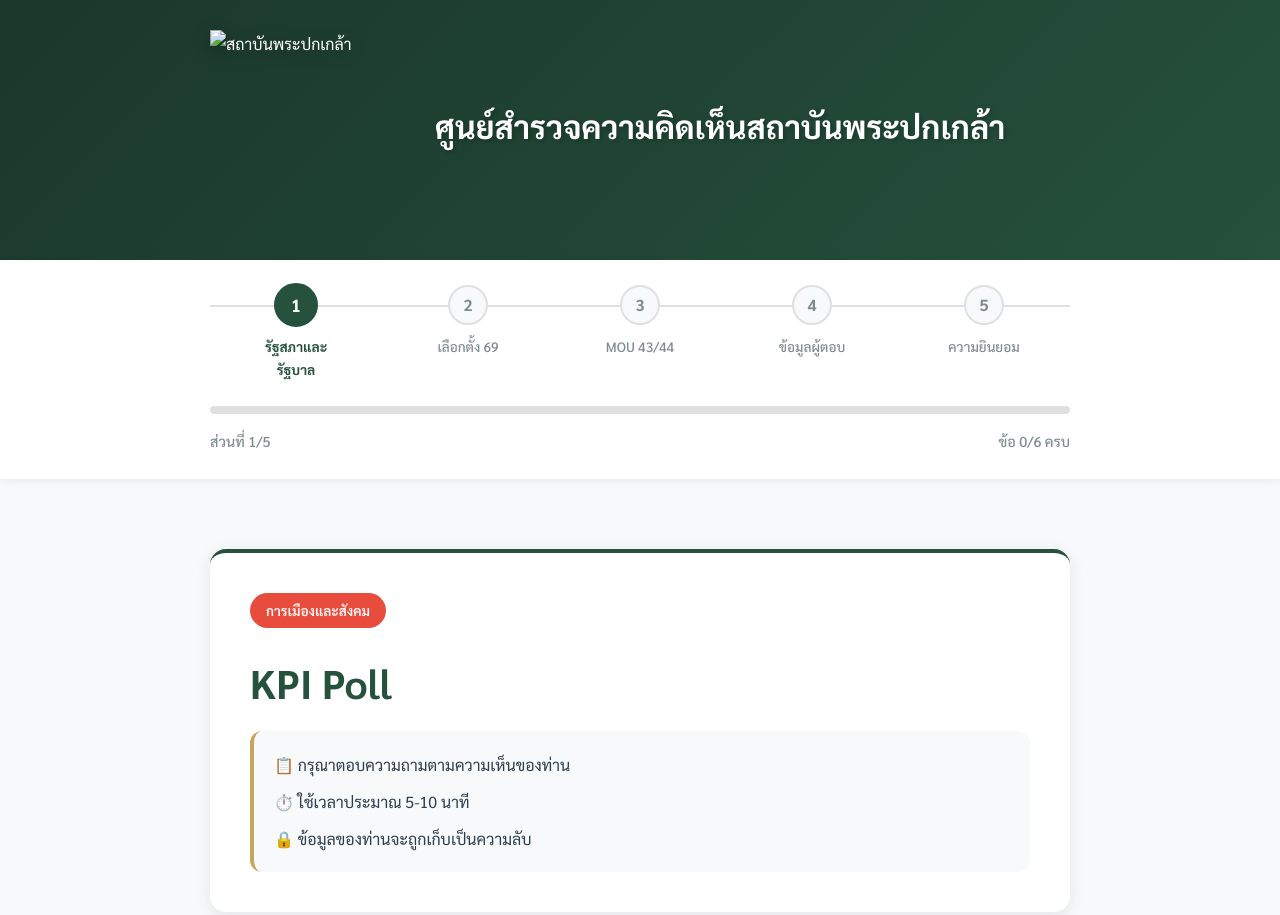
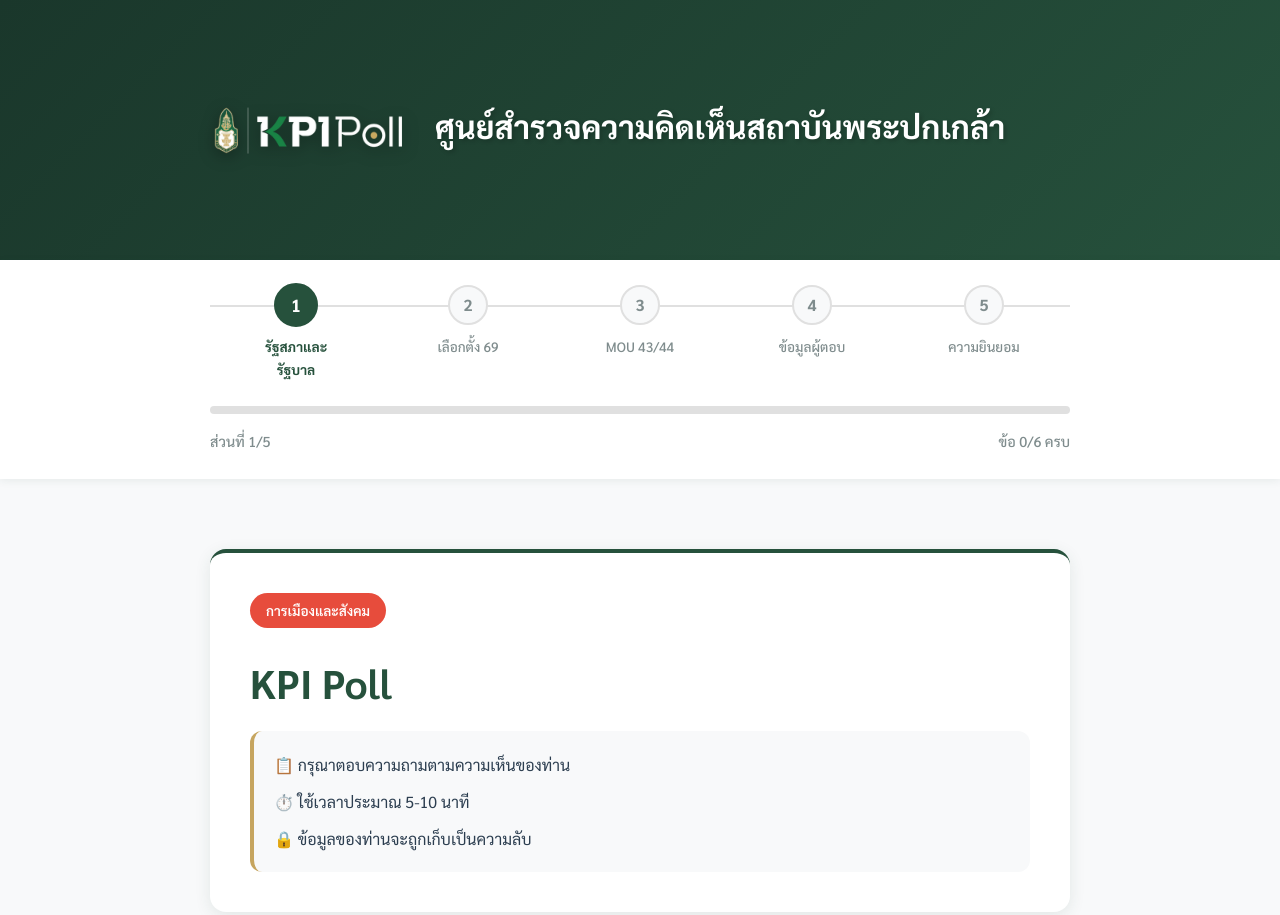
Before and after one commit to OyeonOppa/kpiPoll, a plain HTML site: page poll-form.html in a window 1280 px wide. Shown: the top 915 px of the page. Drawn offline with Linux system fonts and the light colour scheme; some packages are replaced by stand-ins of ours; a script that the page names is missing.

```diff
--- a/poll-form.html
+++ b/poll-form.html
@@ -25,7 +25,7 @@
     <header class="form-header">
         <div class="container">
             <div class="header-content">
-                <img src="/src/logo.png"
+                <img src="logo.png"
                      alt="สถาบันพระปกเกล้า"
                      class="logo-main"
                      loading="lazy">
@@ -953,4 +953,5 @@
     <script src="poll-form.js"></script>
 
 </body>
+
 </html>
```
